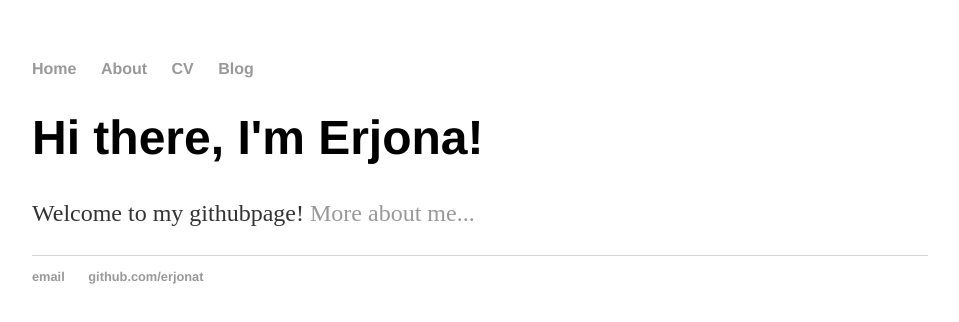
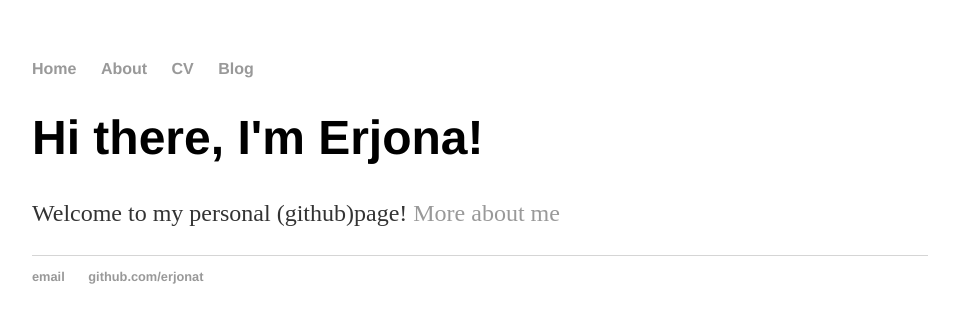
Before and after one commit to erjonat/erjonat.github.io, a plain HTML site: page index.html in a window 1280 px wide. Shown: the whole page, without its empty margins (160-1119 px from the left). Drawn offline with Linux system fonts and the light colour scheme.

Commit message:
Update index.html

```diff
--- a/index.html
+++ b/index.html
@@ -1,7 +1,7 @@
 <!DOCTYPE html>
 <html>
 	<head>
-		<title>Erjona</title>
+		<title>Erjona Topalli</title>
 		<!-- link to main stylesheet -->
 		<link rel="stylesheet" type="text/css" href="/css/main.css">
 	</head>
@@ -17,7 +17,7 @@
 		<div class="container">
     		<div class="blurb">
         		<h1>Hi there, I'm Erjona!</h1>
-				<p> Welcome to my githubpage! <a href="/about"> More about me...</a></p>
+				<p> Welcome to my personal (github)page! <a href="/about"> More about me</a></p>
     		</div><!-- /.blurb -->
 		</div><!-- /.container -->
 		<footer>
```
